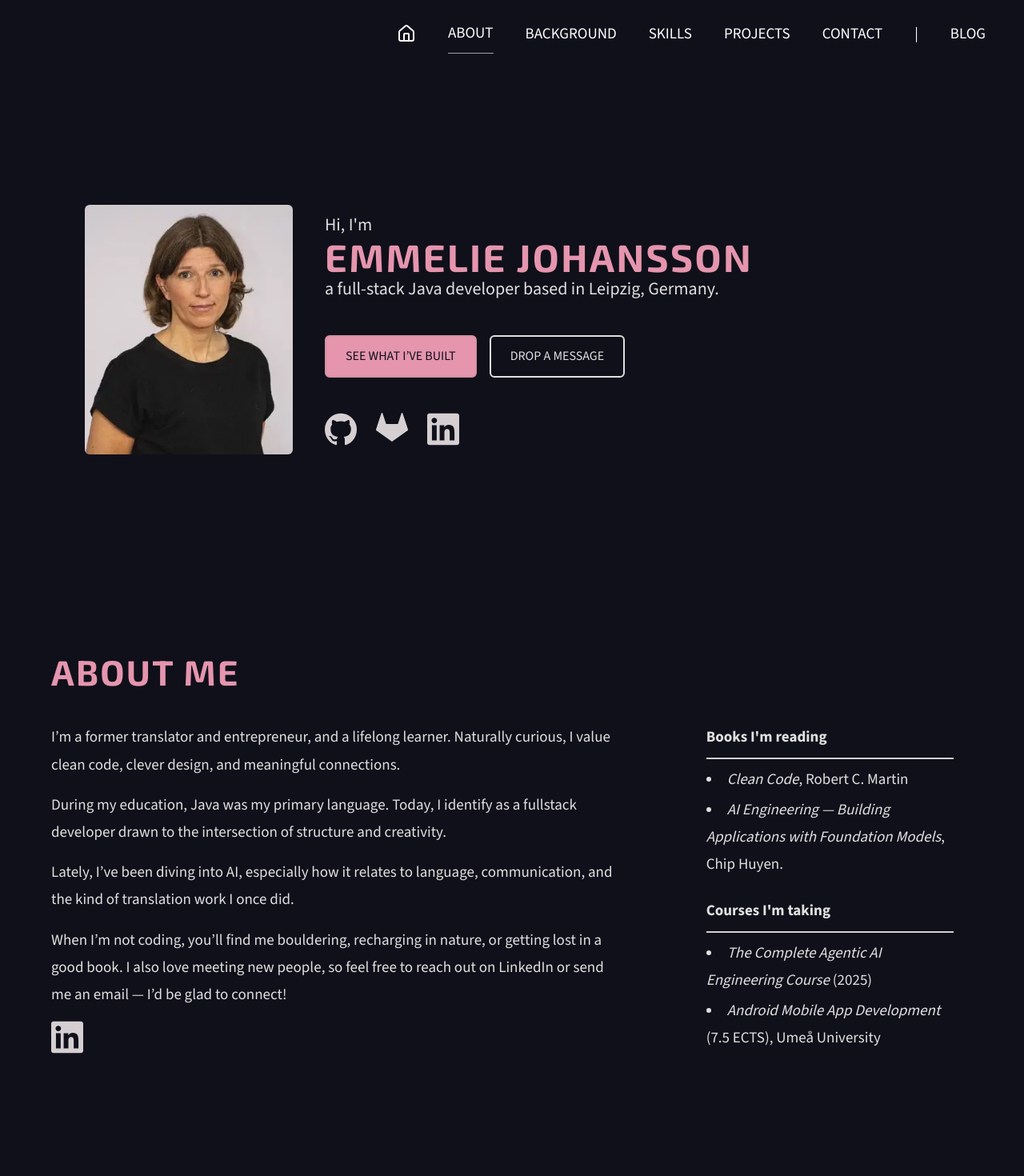
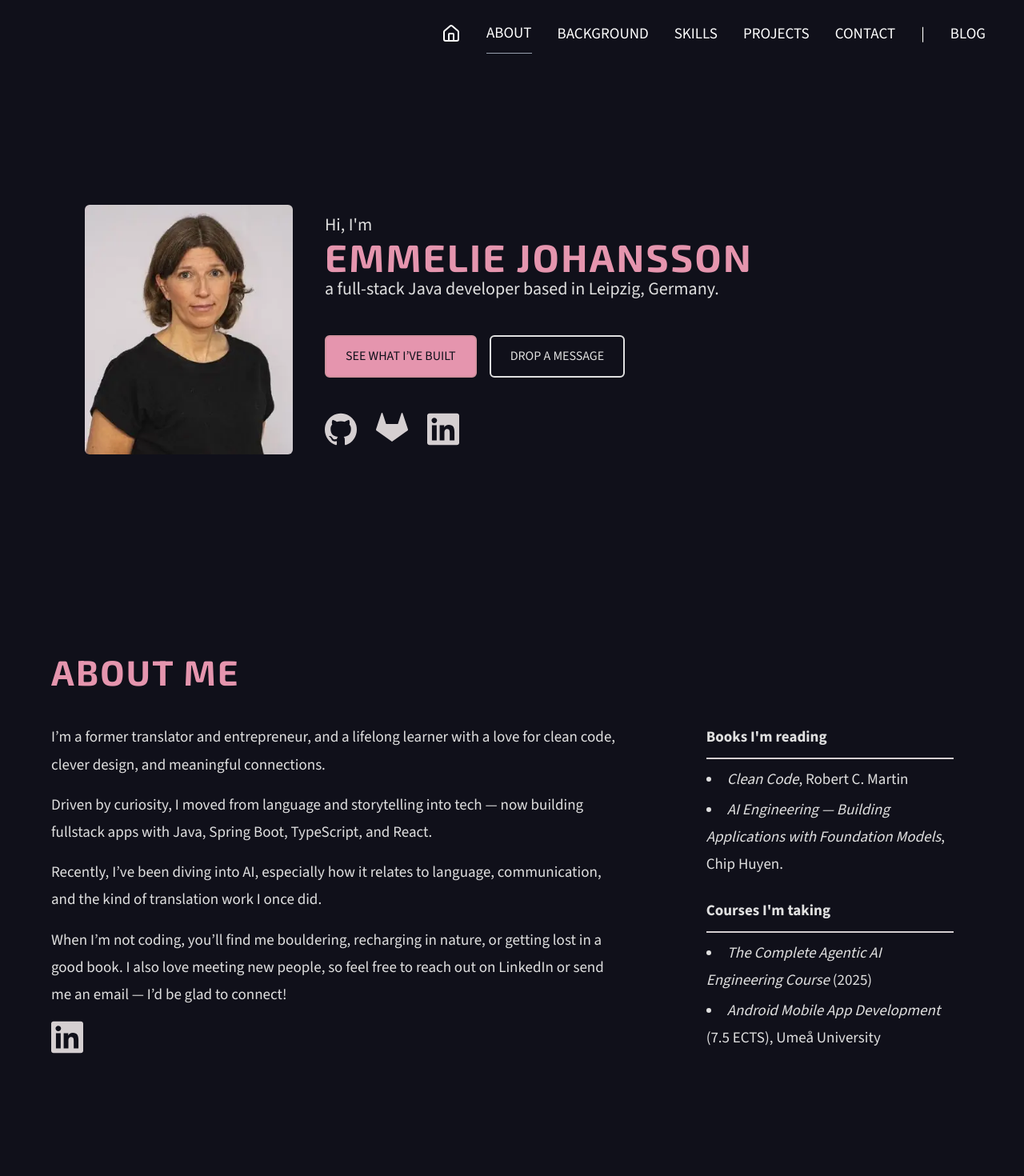
Before and after one commit to Emmelie83/PortfolioReact, a React (Vite) app: page / in a window 1280 px wide. Shown: the top 1470 px of the page at 80% size. Built offline with nearby package versions, Linux system fonts and the light colour scheme.

Commit message:
change about me text

```diff
--- a/src/components/NavBar.tsx
+++ b/src/components/NavBar.tsx
@@ -40,7 +40,7 @@ export default function NavBar() {
 		<header id="start" className="flex justify-center">
 			<nav className="fixed text-md font-light top-0 w-full z-20 bg-[#10101A] text-white max-w-[1800px] p-2">
 				{/* Desktop */}
-				<div className="hidden lg:flex px-10 py-2 md:gap-8 lg:gap-10 items-center justify-end uppercase">
+				<div className="hidden lg:flex px-10 py-2 md:gap-8 items-center justify-end uppercase">
 					<HomeLink />
 					<NavLinks
 						navSections={navSections}
--- a/src/modules/About.tsx
+++ b/src/modules/About.tsx
@@ -3,9 +3,9 @@ import linkedinIcon from "../assets/icons/linkedin.svg";
 import NowSection from "../components/NowSection";
 
 const paragraphs = [
-	"I’m a former translator and entrepreneur, and a lifelong learner. Naturally curious, I value clean code, clever design, and meaningful connections.",
-	"During my education, Java was my primary language. Today, I identify as a fullstack developer drawn to the intersection of structure and creativity.",
-	"Lately, I’ve been diving into AI, especially how it relates to language, communication, and the kind of translation work I once did.",
+	"I’m a former translator and entrepreneur, and a lifelong learner with a love for clean code, clever design, and meaningful connections.",
+	"Driven by curiosity, I moved from language and storytelling into tech — now building fullstack apps with Java, Spring Boot, TypeScript, and React.",
+	"Recently, I’ve been diving into AI, especially how it relates to language, communication, and the kind of translation work I once did.",
 	"When I’m not coding, you’ll find me bouldering, recharging in nature, or getting lost in a good book. I also love meeting new people, so feel free to reach out on LinkedIn or send me an email — I’d be glad to connect!",
 ];
 
```
